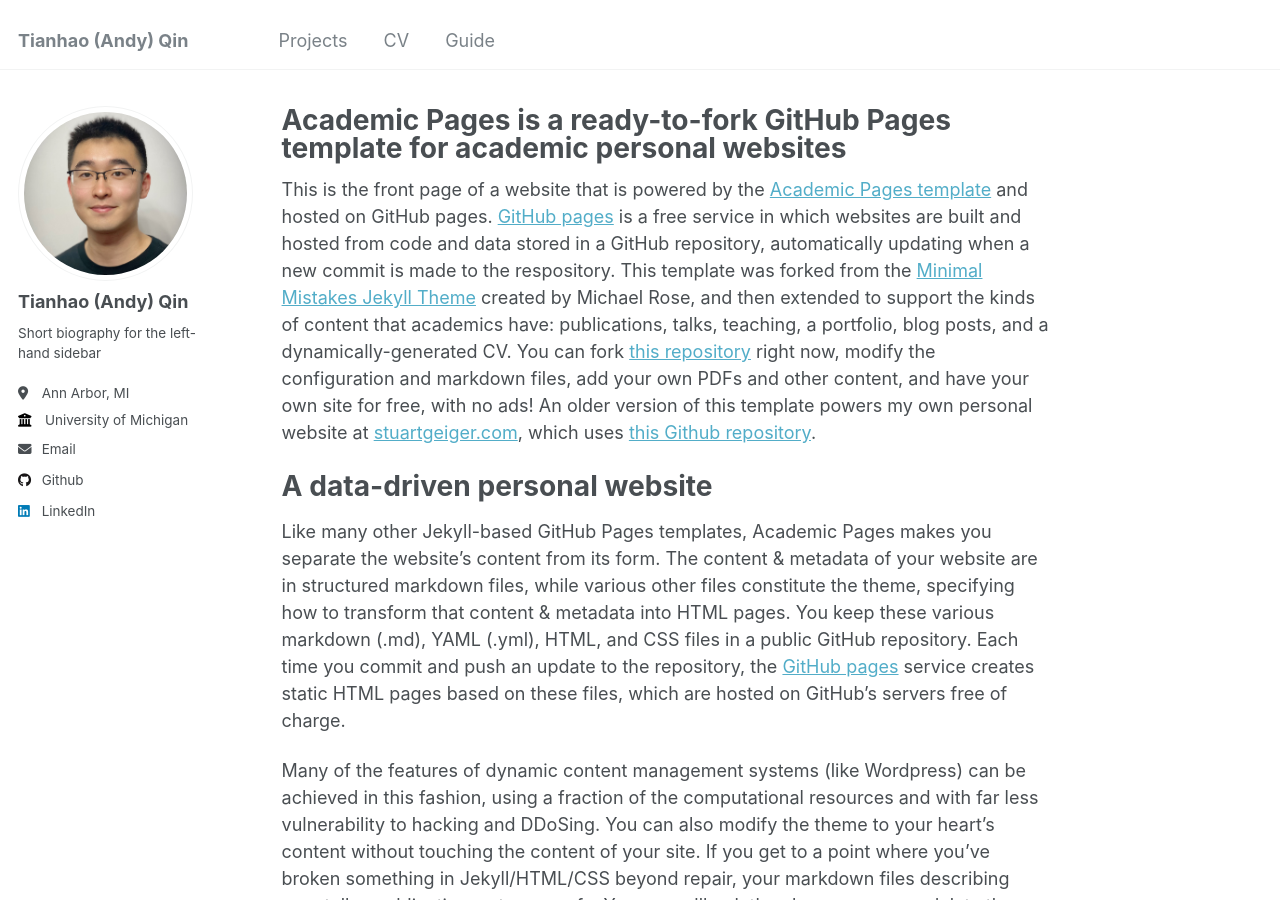
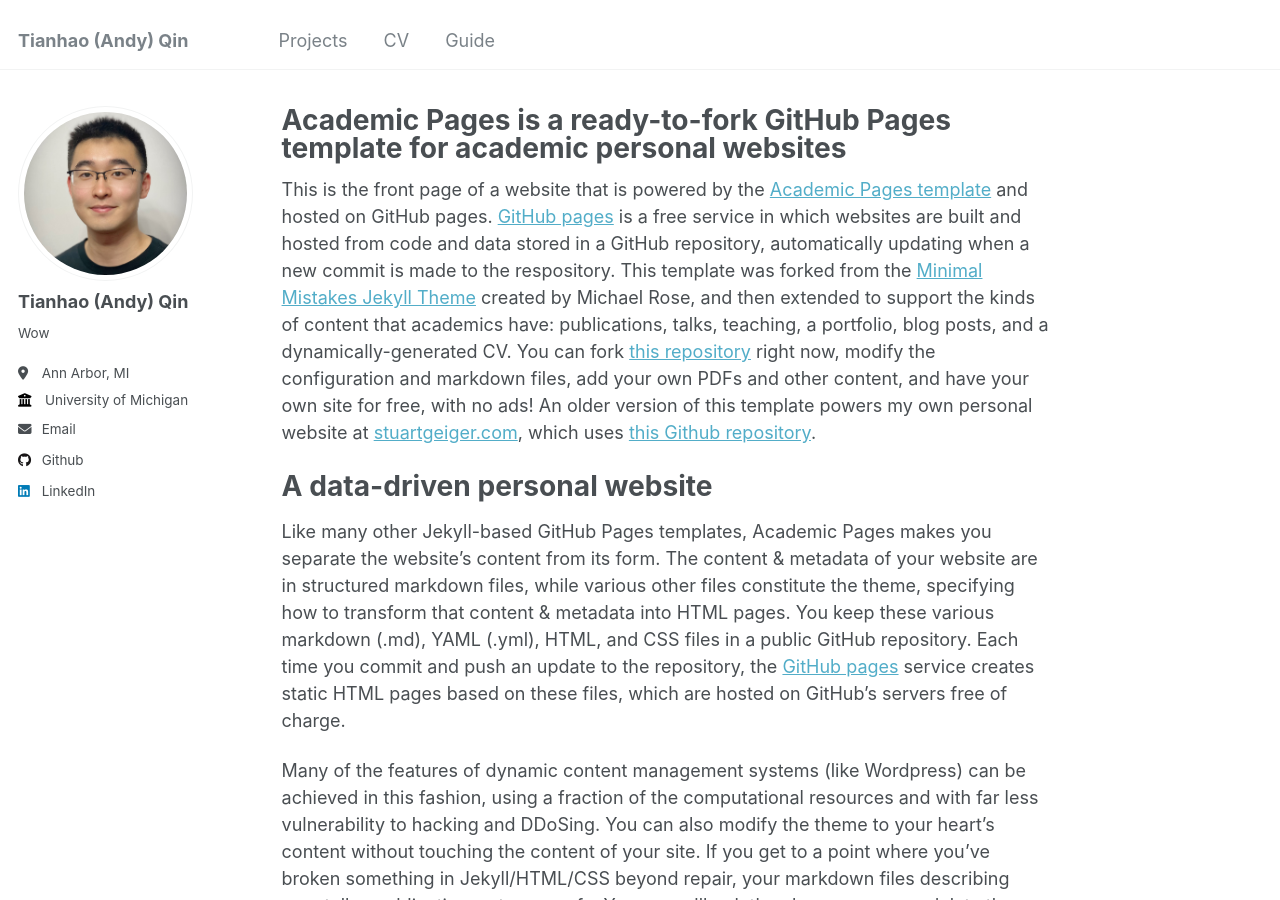
Before and after one commit to andyqin18/andyqin18.github.io, a Jekyll site: the page built from _pages/about.md, in a window 1280 px wide and 900 px high. Built offline with Jekyll 4.4.1, drawn with Linux system fonts in a browser that asks for light colours.

Commit message:
config update

```diff
--- a/_config.yml
+++ b/_config.yml
@@ -12,9 +12,9 @@
 title_separator          : "-"
 name                     : &name "Your Name"
 description              : &description "personal description"
-url                      : https://academicpages.github.io # the base hostname & protocol for your site e.g. "https://mmistakes.github.io"
+url                      : https://andyqin18.github.io # the base hostname & protocol for your site e.g. "https://mmistakes.github.io"
 baseurl                  : "" # the subpath of your site, e.g. "/blog"
-repository               : "academicpages/academicpages.github.io"
+repository               : "andyqin18/andyqin18.github.io"
 
 # Site Author - The following control what appear as part of the author content on the side bar.
 #               If a field is blank the icon and link will not appear, otherwise it will be shown.
@@ -24,7 +24,7 @@
   avatar           : "prof_pic.jpg"
   name             : "Tianhao (Andy) Qin"
   pronouns         : # example: "she/her"
-  bio              : "Short biography for the left-hand sidebar"
+  bio              : "Wow"
   location         : "Ann Arbor, MI"
   employer         : "University of Michigan"
   uri              : # URL
```
